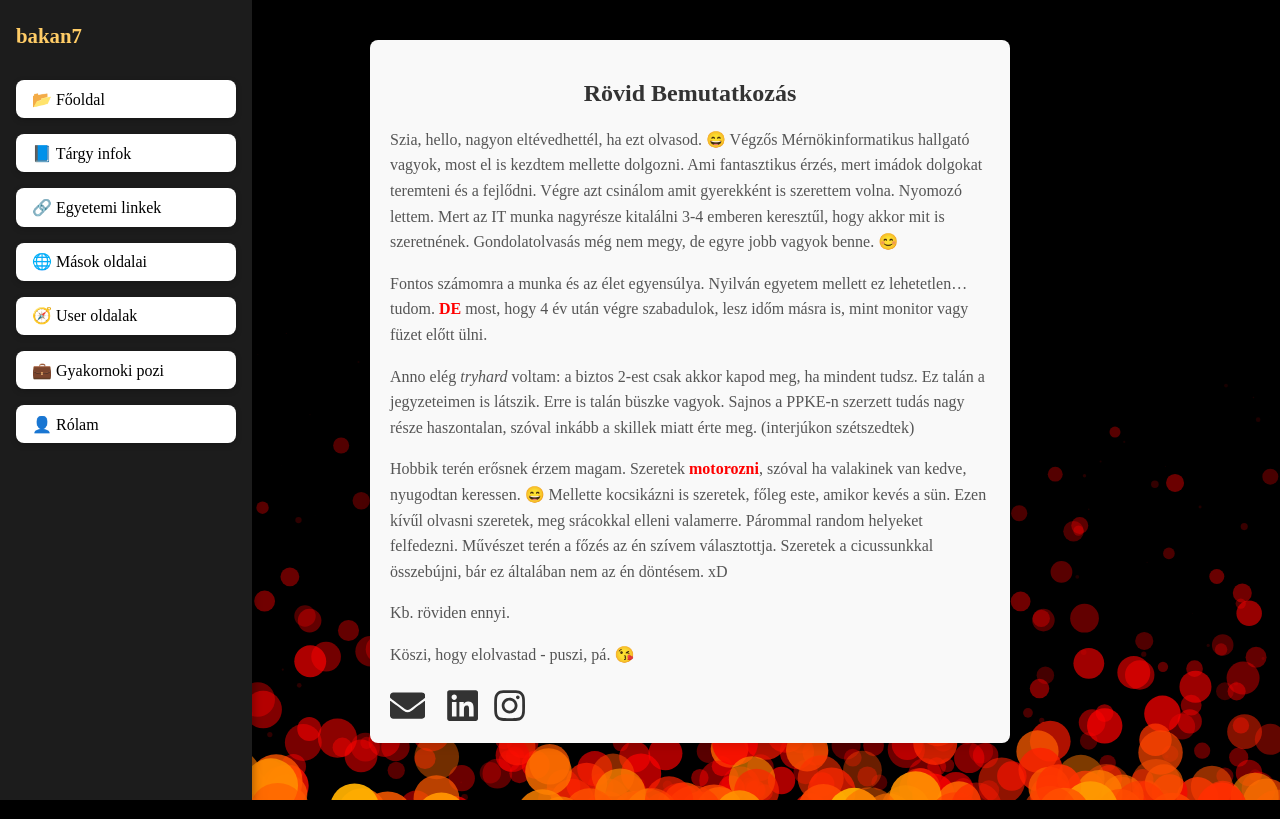
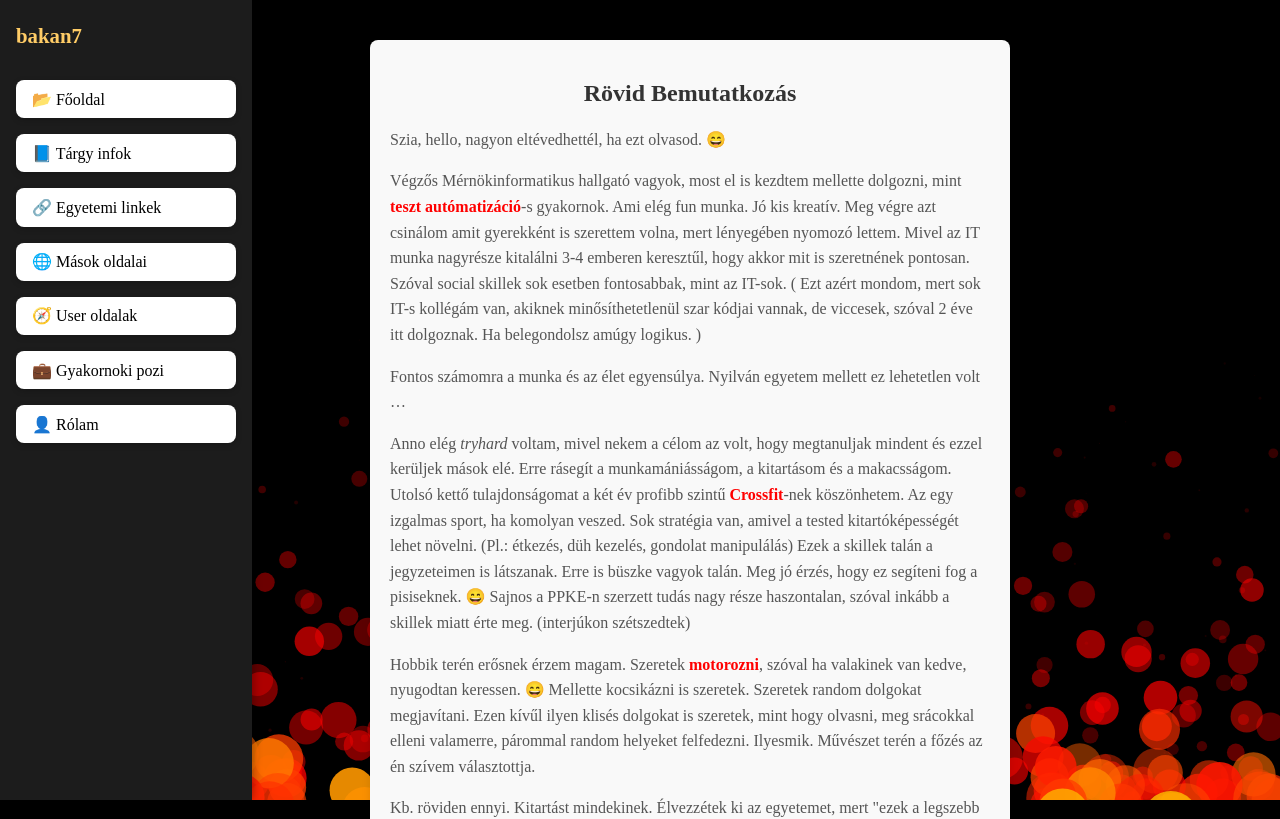
Before and after one commit to Andrssss/MyWebsite, a React (Vite) app: page /rolam in a window 1280 px wide. Shown: the top 819 px of the page. Built offline with nearby package versions, Linux system fonts and the light colour scheme.

Commit message:
morning fix

```diff
--- a/src/About.jsx
+++ b/src/About.jsx
@@ -12,36 +12,37 @@ const About = () => {
 
         <div className="about-text">
           <p>
-            Szia, hello, nagyon eltévedhettél, ha ezt olvasod. 😄 Végzős Mérnökinformatikus hallgató
-            vagyok, most el is kezdtem mellette dolgozni. Ami fantasztikus érzés,
-            mert imádok dolgokat teremteni és a fejlődni. Végre azt csinálom amit gyerekként is szerettem volna.
-            Nyomozó lettem. Mert az IT munka nagyrésze kitalálni 3-4 emberen keresztűl, hogy akkor mit is szeretnének.
-            Gondolatolvasás még nem megy, de egyre jobb vagyok benne. 😊
+            Szia, hello, nagyon eltévedhettél, ha ezt olvasod. 😄
+          </p>
+          <p>
+            Végzős Mérnökinformatikus hallgató vagyok, most el is kezdtem mellette dolgozni, mint <strong>teszt autómatizáció</strong>-s gyakornok.
+
+             Ami elég fun munka. Jó kis kreatív. Meg végre azt csinálom amit gyerekként is szerettem volna, mert lényegében
+             nyomozó lettem. Mivel az IT munka nagyrésze kitalálni 3-4 emberen keresztűl, hogy akkor mit is szeretnének pontosan.
+              Szóval social skillek sok esetben fontosabbak, mint az IT-sok. ( Ezt azért mondom, mert sok IT-s kollégám van, akiknek minősíthetetlenül szar
+              kódjai vannak, de viccesek, szóval 2 éve itt dolgoznak. Ha belegondolsz amúgy logikus. )
           </p>
 
           <p>
-            Fontos számomra a munka és az élet egyensúlya. Nyilván egyetem mellett
-            ez lehetetlen… tudom. <strong>DE</strong> most, hogy 4 év után végre
-            szabadulok, lesz időm másra is, mint monitor vagy füzet előtt ülni.
+            Fontos számomra a munka és az élet egyensúlya. Nyilván egyetem mellett ez lehetetlen volt …
           </p>
 
           <p>
-            Anno elég <em>tryhard</em> voltam: a biztos 2-est csak akkor kapod meg,
-            ha mindent tudsz. Ez talán a jegyzeteimen is látszik. Erre is talán büszke vagyok.
+            Anno elég <em>tryhard </em> voltam, mivel nekem a célom az volt, hogy megtanuljak mindent és ezzel kerüljek mások elé.
+            Erre rásegít a munkamániásságom, a kitartásom és a makacsságom. Utolsó kettő tulajdonságomat a két év profibb szintű <strong>Crossfit</strong>-nek köszönhetem.
+            Az egy izgalmas sport, ha komolyan veszed. Sok stratégia van, amivel a tested kitartóképességét lehet növelni.  (Pl.: étkezés, düh kezelés, gondolat manipulálás)
+            Ezek a skillek talán a jegyzeteimen is látszanak. Erre is büszke vagyok talán. Meg jó érzés, hogy ez segíteni fog a pisiseknek. 😄
             Sajnos a PPKE-n szerzett tudás nagy része haszontalan, szóval inkább a skillek miatt érte meg. (interjúkon szétszedtek)
           </p>
 
           <p>
-            Hobbik terén erősnek érzem magam. Szeretek <strong>motorozni</strong>,
-            szóval ha valakinek van kedve, nyugodtan keressen. 😄 Mellette kocsikázni is szeretek, főleg este, amikor kevés a sün.
-            Ezen kívűl olvasni szeretek,
-            meg srácokkal elleni valamerre. Párommal random helyeket felfedezni.
-            Művészet terén a főzés az én szívem választottja.
-            Szeretek a cicussunkkal összebújni, bár ez általában nem az én döntésem. xD
+            Hobbik terén erősnek érzem magam. Szeretek <strong>motorozni</strong>, szóval ha valakinek van kedve, nyugodtan keressen. 😄
+            Mellette kocsikázni is szeretek. Szeretek random dolgokat megjavítani. Ezen kívűl ilyen klisés dolgokat is szeretek, mint hogy olvasni,
+            meg srácokkal elleni valamerre, párommal random helyeket felfedezni. Ilyesmik. Művészet terén a főzés az én szívem választottja.
           </p>
 
           <p>
-            Kb. röviden ennyi.
+            Kb. röviden ennyi. Kitartást mindekinek. Élvezzétek ki az egyetemet, mert "ezek a legszebb éveid". ( Érdekes, hogy ezt nem mérnököktől szoktam hallani.. xD )
           </p>
 
           <p>Köszi, hogy elolvastad - puszi, pá. 😘</p>
--- a/src/LinksLauncher.jsx
+++ b/src/LinksLauncher.jsx
@@ -59,6 +59,7 @@ const TM_HIGHLIGHTER = String.raw`// ==UserScript==
 // @match https://*.pannondiak.hu/*
 // @match https://*.frissdiplomas.hu/*
 // @match https://*.prodiak.hu/*
+// @match https://*.qdiak.hu/*
 // @match https://*.linkedin.com/*
 
 // @match https://karrier.ih.gov.hu/*
```
